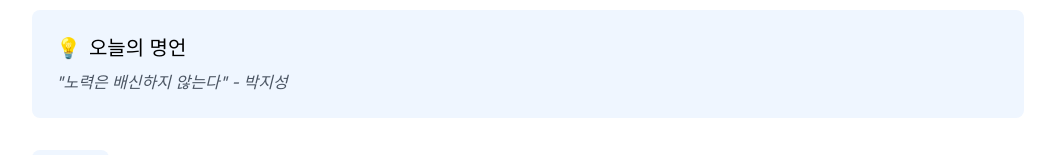
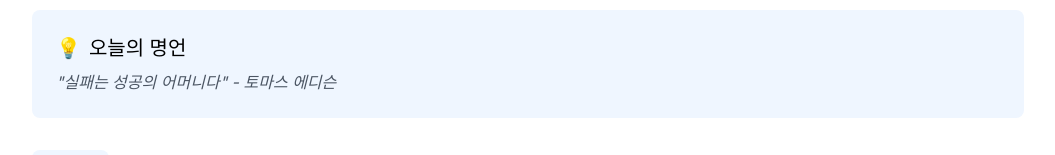
Before and after one commit to crown0205/OKRoute, a Next.js app: page / in a window 1280 px wide. Shown: the part 190-345 px from the top of the page, without its empty margins (112-1167 px from the left). Built offline with nearby package versions, Linux system fonts and the light colour scheme.

Commit message:
refactor: Fix quote initialization logic in Dashboard layout
- Set initial quote index to 0 for consistent starting point.
- Moved random index setting to client-side useEffect for better control.
- Maintained memoization of the current quote for performance optimization.

```diff
--- a/src/app/(dashboard)/layout.tsx
+++ b/src/app/(dashboard)/layout.tsx
@@ -29,15 +29,16 @@ function DashboardLayout({ children }: { children: React.ReactNode }) {
   const pathname = usePathname();
   const currentLink = mainLinks.find(link => link.href === pathname);
 
-  const [quoteIndex, setQuoteIndex] = useState(
-    () => Math.floor(Math.random() * quotes.length), // 초기값을 lazy initialization으로 설정
-  );
+  // 초기값을 0으로 고정
+  const [quoteIndex, setQuoteIndex] = useState(0);
 
   // 현재 명언을 메모이제이션
   const currentQuote = useMemo(() => quotes[quoteIndex], [quoteIndex]);
 
   useEffect(() => {
-    // 초기 랜덤 설정은 useState의 lazy initialization으로 이동했으므로 제거
+    // 클라이언트에서만 랜덤 인덱스 설정
+    setQuoteIndex(Math.floor(Math.random() * quotes.length));
+
     const interval = setInterval(() => {
       setQuoteIndex(prev => (prev + 1) % quotes.length);
     }, 600000);
```
